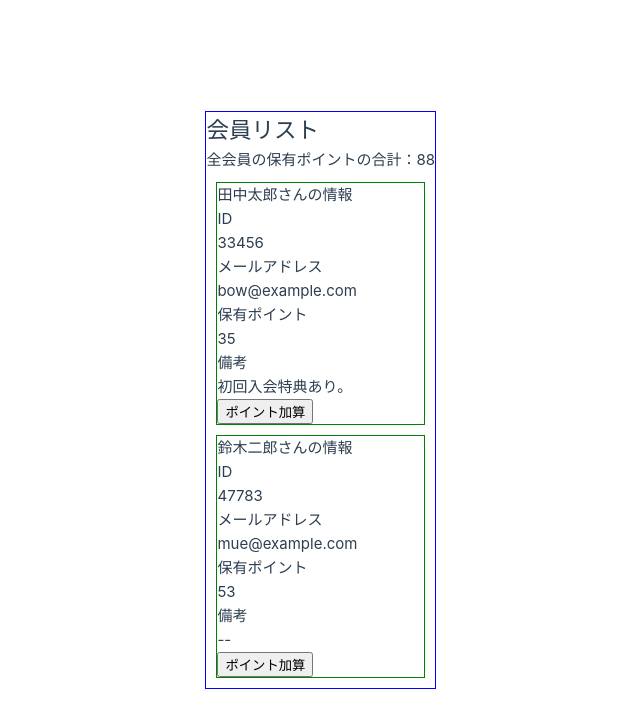
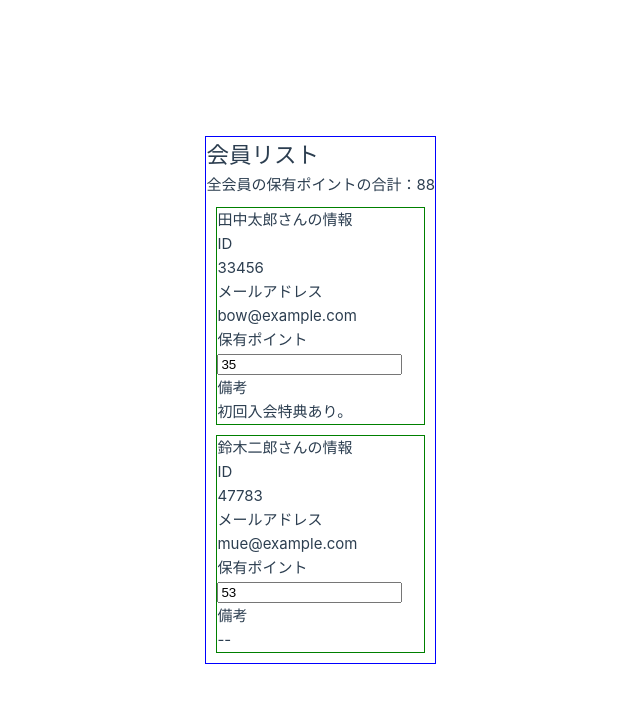
Before and after one commit to xrealizex/Vue, a Vue app: page / in a window 1280 px wide. Shown: the top 728 px of the page, without its empty margins (194-834 px from the left). Built offline with nearby package versions, Linux system fonts and the light colour scheme.

Commit message:
props emit advanced

```diff
--- a/src/App.vue
+++ b/src/App.vue
@@ -20,13 +20,6 @@ const totalPoints = computed(
   }
 )
 
-const onIncrementPoint = (id: number): void => {
-  const member = memberList.value.get(id);
-  if (member != undefined) {
-    member.points++;
-  }
-}
-
 //会員情報型
 interface Member {
   id: number;
@@ -47,9 +40,8 @@ interface Member {
     v-bind:id="id"
     v-bind:name="member.name"
     v-bind:email="member.email"
-    v-bind:points="member.points"
+    v-model:points="member.points"
     v-bind:note="member.note"
-    v-on:incrementPoint="onIncrementPoint"
     />
   </section>
 </template>
--- a/src/components/OneMember.vue
+++ b/src/components/OneMember.vue
@@ -9,7 +9,7 @@ interface Props {
   note?: string;
 }
 interface Emits {
-  (event: "incrementPoint", id: number): void
+  (event: "update:points", points: number): void
 }
 
 const props = defineProps<Props>();
@@ -25,8 +25,10 @@ const localNote = computed(
   }
 )
 
-const pointUp = (): void => {
-  emit("incrementPoint", props.id)
+const onInput = (event: Event): void => {
+  const element = event.target as HTMLInputElement;
+  const inputPoints = Number(element.value);
+  emit("update:points", inputPoints)
 }
 </script>
 
@@ -39,11 +41,12 @@ const pointUp = (): void => {
       <dt>メールアドレス</dt>
       <dd>{{ email }}</dd>
       <dt>保有ポイント</dt>
-      <dd>{{ points }}</dd>
+      <dd>
+        <input type="number" v-bind:value="points" v-on:input="onInput">
+      </dd>
       <dt>備考</dt>
       <dd>{{ localNote }}</dd>
     </dl>
-    <button v-on:click="pointUp">ポイント加算</button>
   </section>
 </template>
 
```
